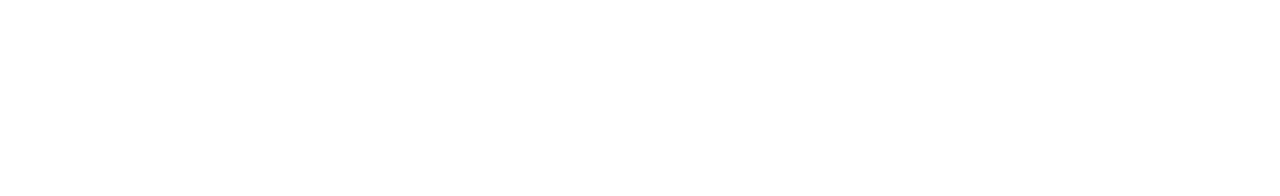
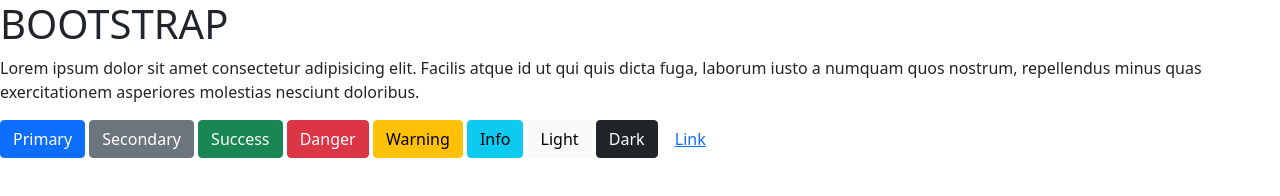
Before and after one commit to carlonchosando/Bootstrap, a website: page index.html in a window 1280 px wide. Drawn offline with nearby package versions, Linux system fonts and the light colour scheme.

Commit message:
Librerias

```diff
--- a/index.html
+++ b/index.html
@@ -4,9 +4,28 @@
     <meta charset="UTF-8">
     <meta http-equiv="X-UA-Compatible" content="IE=edge">
     <meta name="viewport" content="width=device-width, initial-scale=1.0">
-    <title>Bootstrap-UTN</title>
+    <title>BOOTSTRAP - UTN</title>
+    <link rel="stylesheet" type="text/css" href="./node_modules/bootstrap/dist/css/bootstrap.min.css"/>
+
 </head>
 <body>
+    <h1>BOOTSTRAP</h1>
+    <p>Lorem ipsum dolor sit amet consectetur adipisicing elit. Facilis atque id ut qui quis dicta fuga, laborum iusto a numquam quos nostrum, repellendus minus quas exercitationem asperiores molestias nesciunt doloribus. </p>
+    <button type="button" class="btn btn-primary">Primary</button>
+<button type="button" class="btn btn-secondary">Secondary</button>
+<button type="button" class="btn btn-success">Success</button>
+<button type="button" class="btn btn-danger">Danger</button>
+<button type="button" class="btn btn-warning">Warning</button>
+<button type="button" class="btn btn-info">Info</button>
+<button type="button" class="btn btn-light">Light</button>
+<button type="button" class="btn btn-dark">Dark</button>
 
+<button type="button" class="btn btn-link">Link</button>
+
+
+
+
+
+    <script src="./node_modules/bootstrap/dist/js/bootstrap.min.js"></script>
 </body>
 </html>
```
Also changed, not shown: package.json (added, +23 -0 lines), 1 other file.
